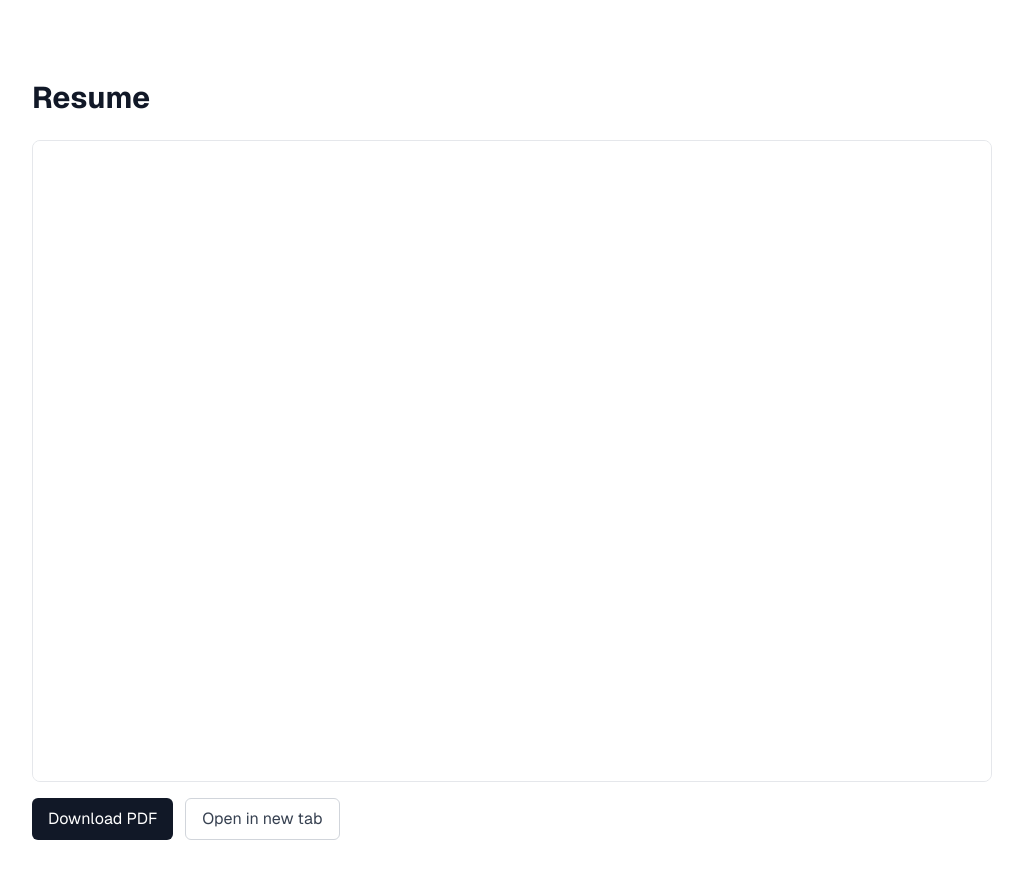
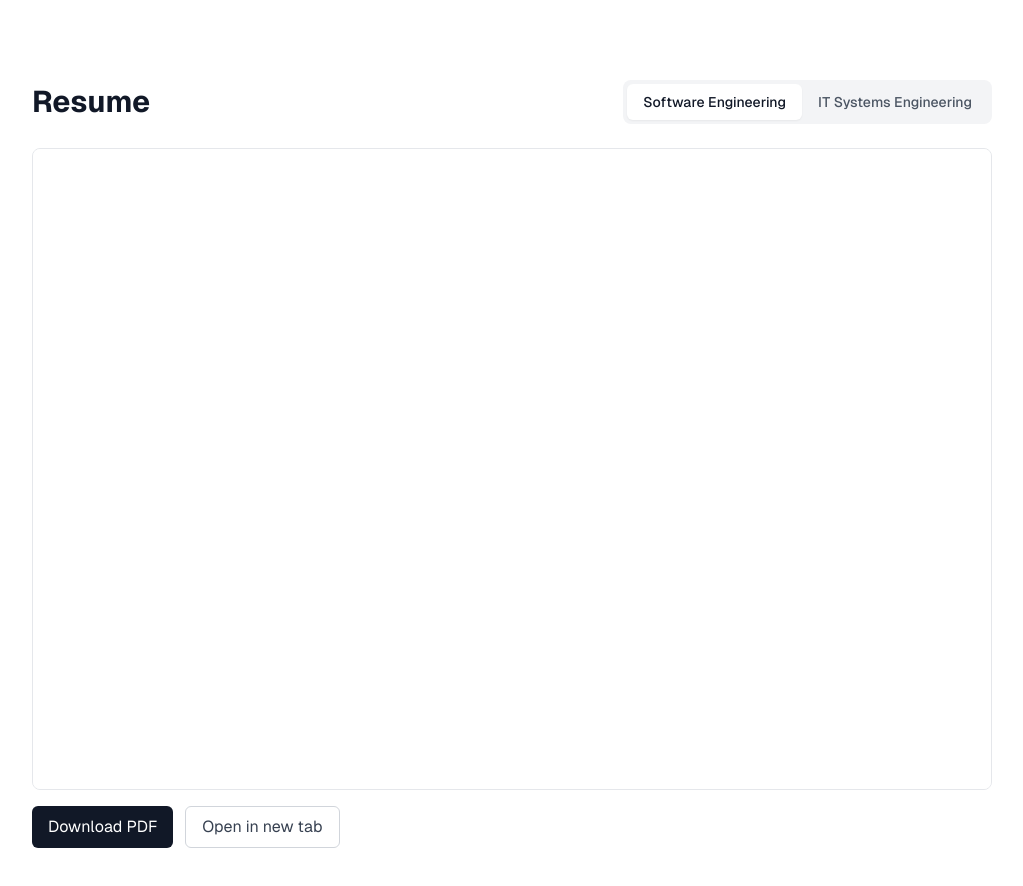
Before and after one commit to jadengong/portfolio, a Next.js app: page /resume in a window 1280 px wide. Shown: the whole page, without its empty margins (128-1151 px from the left). Built offline with nearby package versions, Linux system fonts and the light colour scheme.

Commit message:
add dual resume support with SWE and IT toggle

```diff
--- a/src/app/resume/page.tsx
+++ b/src/app/resume/page.tsx
@@ -1,25 +1,66 @@
+'use client';
+
+import { useState } from 'react';
+
 export default function ResumePage() {
+  const [resumeType, setResumeType] = useState<'swe' | 'it'>('swe');
+
+  const resumeFiles = {
+    swe: '/resume-swe.pdf',
+    it: '/resume-it.pdf'
+  };
+
+  const currentResume = resumeFiles[resumeType];
+
   return (
     <div className="min-h-screen pt-20 pb-10 bg-white dark:bg-gray-900">
       <div className="max-w-5xl mx-auto px-4 sm:px-6 lg:px-8">
-        <h1 className="text-3xl font-bold text-gray-900 dark:text-white mb-6">Resume</h1>
+        <div className="flex flex-col sm:flex-row sm:items-center sm:justify-between mb-6">
+          <h1 className="text-3xl font-bold text-gray-900 dark:text-white mb-4 sm:mb-0">Resume</h1>
+
+          {/* Resume Type Selector */}
+          <div className="flex bg-gray-100 dark:bg-gray-800 rounded-lg p-1">
+            <button
+              onClick={() => setResumeType('swe')}
+              className={`px-4 py-2 rounded-md text-sm font-medium transition-colors ${
+                resumeType === 'swe'
+                  ? 'bg-white dark:bg-gray-700 text-gray-900 dark:text-white shadow-sm'
+                  : 'text-gray-600 dark:text-gray-400 hover:text-gray-900 dark:hover:text-white'
+              }`}
+            >
+              Software Engineering
+            </button>
+            <button
+              onClick={() => setResumeType('it')}
+              className={`px-4 py-2 rounded-md text-sm font-medium transition-colors ${
+                resumeType === 'it'
+                  ? 'bg-white dark:bg-gray-700 text-gray-900 dark:text-white shadow-sm'
+                  : 'text-gray-600 dark:text-gray-400 hover:text-gray-900 dark:hover:text-white'
+              }`}
+            >
+              IT Systems Engineering
+            </button>
+          </div>
+        </div>
+
         <div className="rounded-lg overflow-hidden border border-gray-200 dark:border-gray-700 bg-gray-50 dark:bg-gray-800">
           <iframe
-            src="/resume.pdf"
-            title="Resume PDF"
+            src={currentResume}
+            title={`${resumeType === 'swe' ? 'Software Engineering' : 'IT Systems Engineering'} Resume PDF`}
             className="w-full h-[80vh]"
           />
         </div>
+
         <div className="mt-4 flex gap-3">
           <a
-            href="/resume.pdf"
-            download
+            href={currentResume}
+            download={`jaden-ong-resume-${resumeType}.pdf`}
             className="inline-flex items-center px-4 py-2 rounded-md bg-gray-900 text-white dark:bg-white dark:text-gray-900 hover:opacity-90 transition"
           >
             Download PDF
           </a>
           <a
-            href="/resume.pdf"
+            href={currentResume}
             target="_blank"
             rel="noopener noreferrer"
             className="inline-flex items-center px-4 py-2 rounded-md border border-gray-300 dark:border-gray-700 text-gray-700 dark:text-gray-200 hover:bg-gray-100 dark:hover:bg-gray-800 transition"
```
